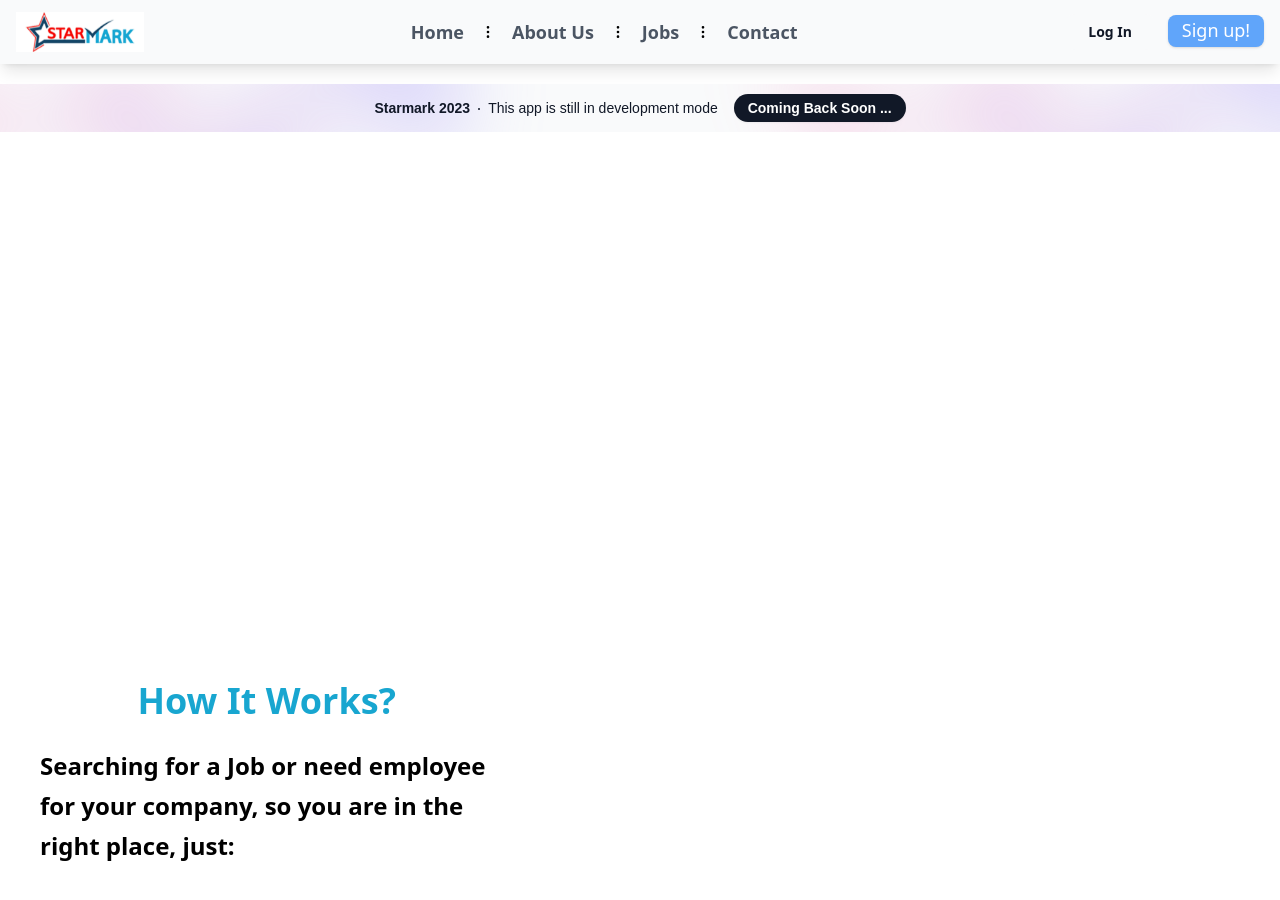
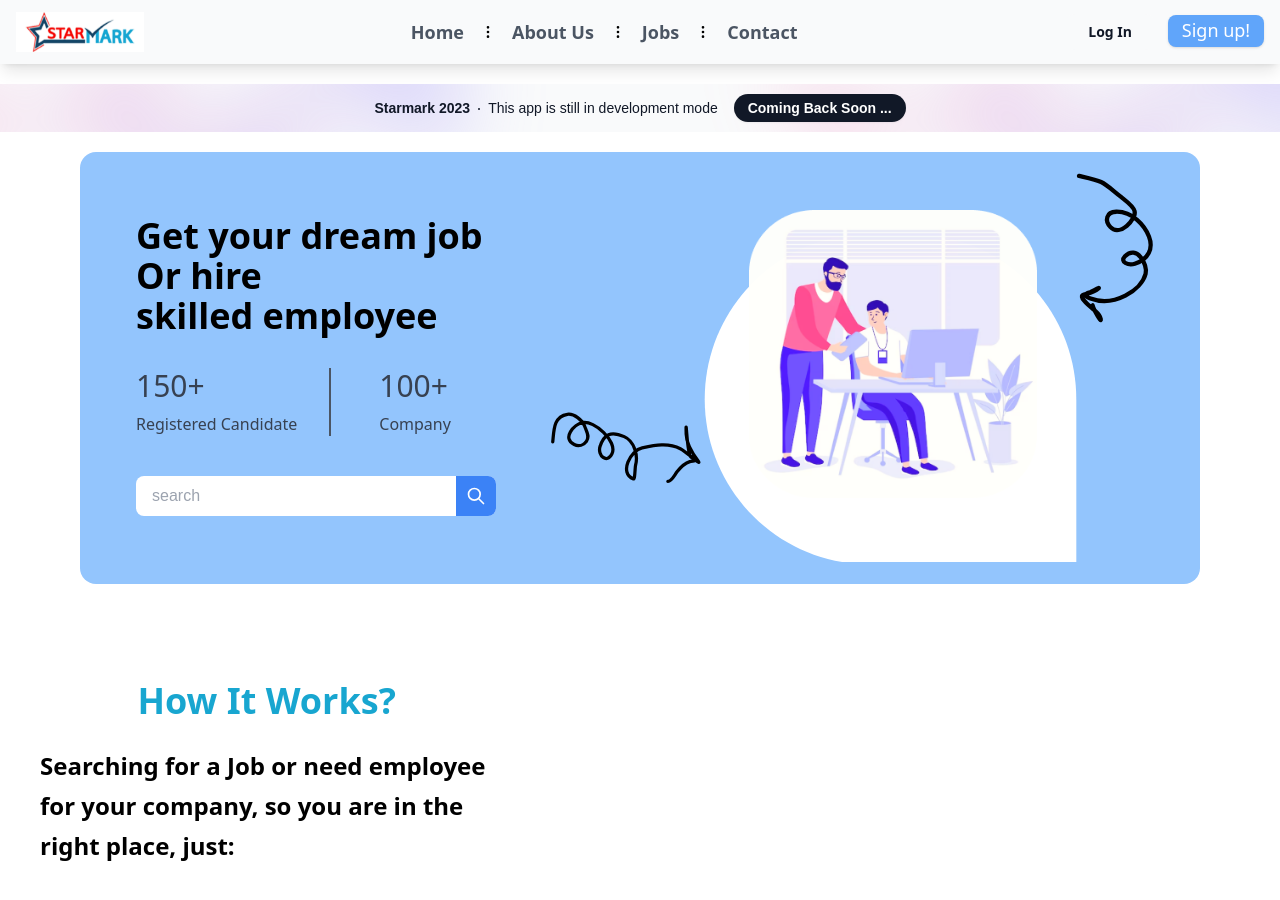
Before and after one commit to starmarkofficial/Starmark_client, a React (Vite) app: page / in a window 1280 px wide. Shown: the top 900 px of the page. Built offline with nearby package versions, Linux system fonts and the light colour scheme.

Commit message:
Update Hero.jsx

```diff
--- a/src/Components/Home/Hero.jsx
+++ b/src/Components/Home/Hero.jsx
@@ -8,7 +8,7 @@ function Hero() {
     AOS.init();
    }, [])
   return (
-    <section data-aos="fade-up" class="text-gray-600 body-font px-0 md:px-20 lg:px-20 sm:px-20 2xl:px-24 md:py-10 lg:py-10 sm:py-11 2xl:py-11 ">
+    <section  class="text-gray-600 body-font px-0 md:px-20 lg:px-20 sm:px-20 2xl:px-24 md:py-10 lg:py-10 sm:py-11 2xl:py-11 ">
     <div class="container bg-blue-300  mx-auto flex px-10 md:py-11 lg:py-11 sm:py-11 2xl:py-11 md:flex-row flex-col items-center  md:rounded-2xl 2xl:rounded-2xl lg:rounded-2xl">
       <div class="my-5 pl-4 lg:flex-grow md:w-2/5 lg:pr-5 md:pr-16 flex flex-col md:items-start md:text-left mb-16 md:mb-0 items-center text-center">
         <h1 class="font-sans  title-font sm:text-4xl text-3xl mb-4 font-bold text-black">Get your dream job
```
